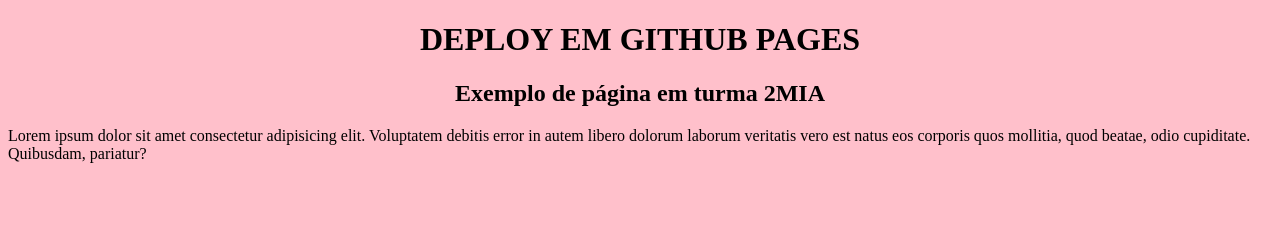
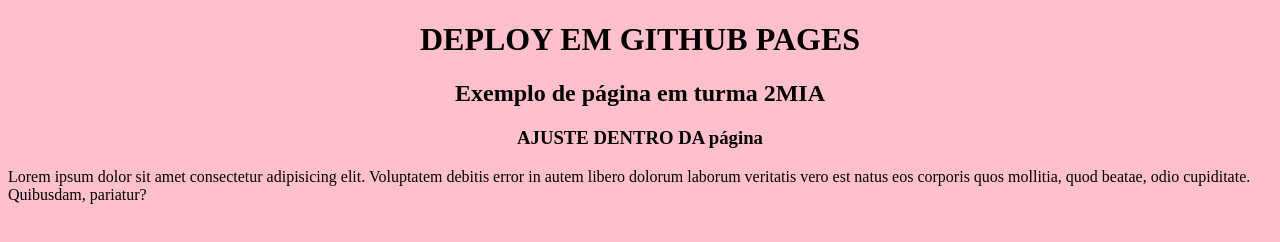
Before and after one commit to maytekaa/exemplo2mia, a plain HTML site: page index.html in a window 1280 px wide. Drawn offline with Linux system fonts and the light colour scheme.

Commit message:
AJUSTE DE SALVAMENTO DE PASTA

```diff
--- a/index.html
+++ b/index.html
@@ -9,6 +9,7 @@
     <center>
         <h1>DEPLOY EM GITHUB PAGES</h1>
         <h2>Exemplo de página em turma 2MIA</h2>
+        <h3>AJUSTE DENTRO DA página</h3>
     </center>
     <p>Lorem ipsum dolor sit amet consectetur adipisicing elit. Voluptatem debitis error in autem libero dolorum laborum veritatis vero est natus eos corporis quos mollitia, quod beatae, odio cupiditate. Quibusdam, pariatur?
     </p>
```
